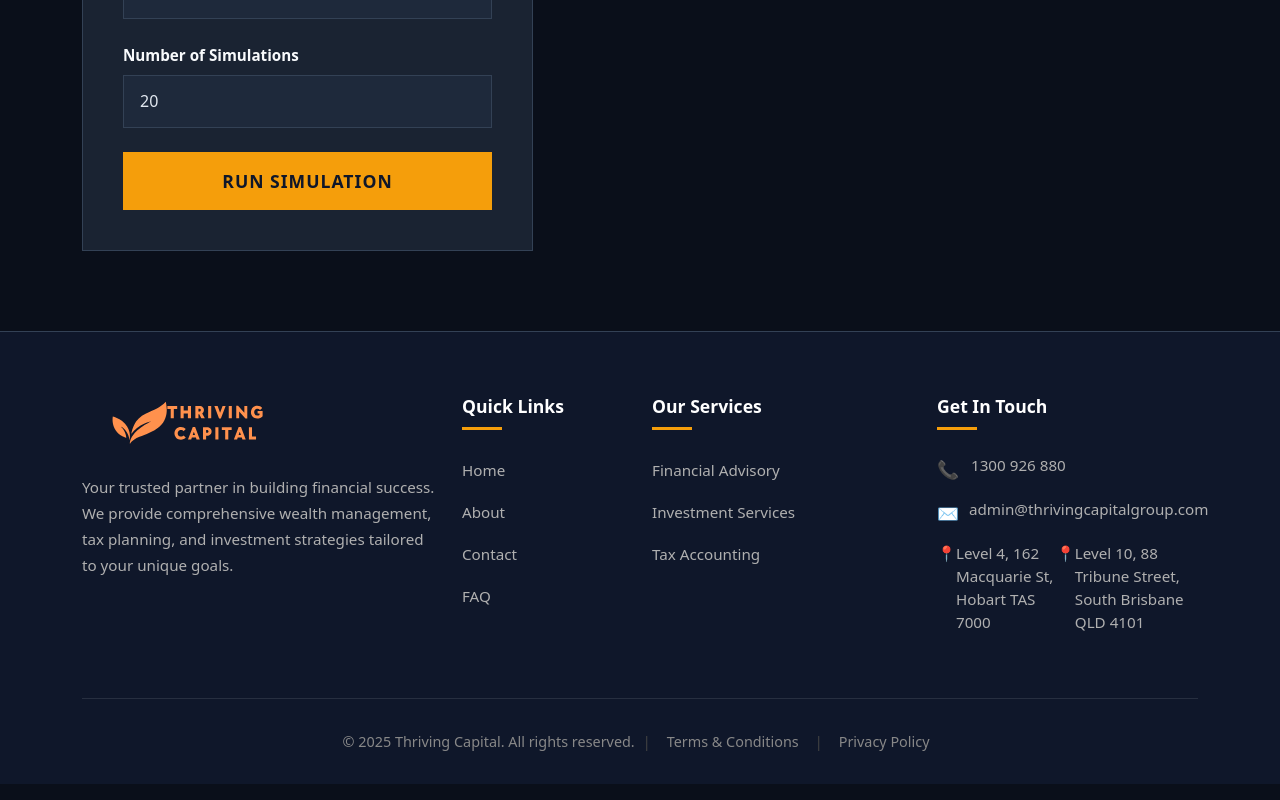
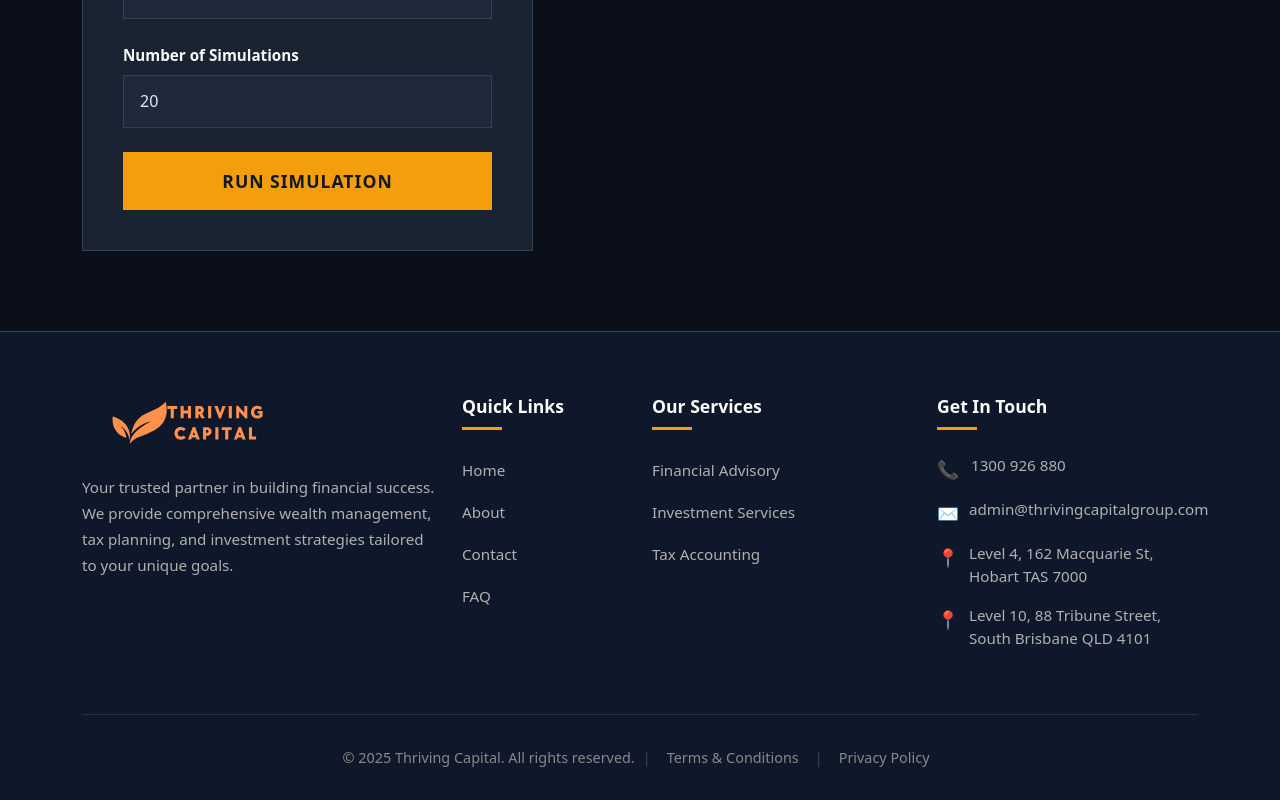
Before and after one commit to OM-Lending/thriving-capital, a React (Create React App) app: page /monte-carlo in a window 1280 px wide. Shown: the part 1017-1817 px from the top of the page. Built offline with nearby package versions, Linux system fonts and the light colour scheme.

Commit message:
Update Footer.js

```diff
--- a/src/components/Footer.js
+++ b/src/components/Footer.js
@@ -224,9 +224,11 @@ const Footer = () => {
                 </a>
               </div>
               <div className="footer-contact-item">
-                <span className="footer-contact-icon1">📍</span>
+                <span className="footer-contact-icon">📍</span>
                 <span>Level 4, 162 Macquarie St, Hobart TAS 7000</span>
-                <span className="footer-contact-icon2">📍</span>
+              </div>
+              <div className="footer-contact-item">
+                <span className="footer-contact-icon">📍</span>
                 <span>Level 10, 88 Tribune Street, South Brisbane QLD 4101</span>
               </div>
             </Col>
```
